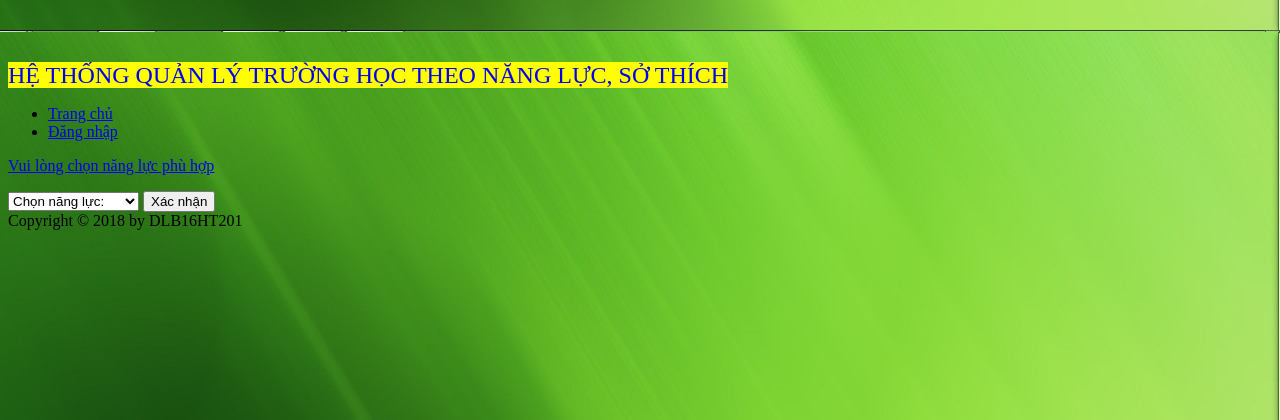
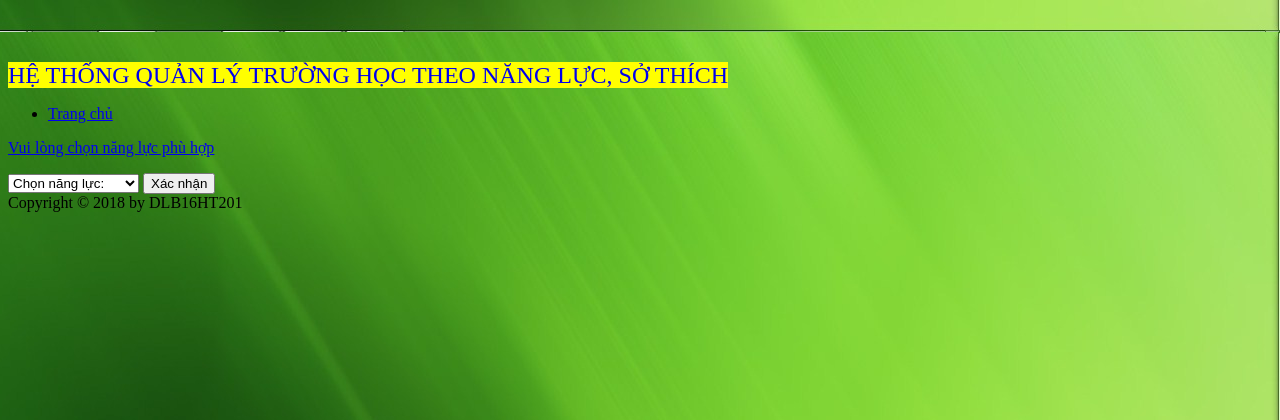
Before and after one commit to nguyenvubichvan1991/vanphp.github.io, a PHP site: page /nangluc.php in a window 1280 px wide. Shown: the top 420 px of the page. Run offline with PHP 8.4, Linux system fonts and the light colour scheme.

Commit message:
Update nangluc.php

```diff
--- a/nangluc.php
+++ b/nangluc.php
@@ -23,7 +23,6 @@
              <li style="border-left: none;">
                 <a href="index.php">Trang chủ</a>
             </li>
-            <li><a href="Login.php">Đăng nhập</a></li>
         </ul>
     </div>
     <div id="wrapper">
```
